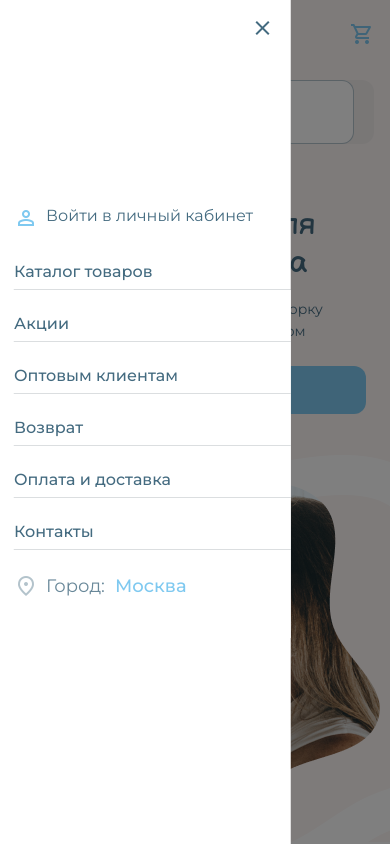
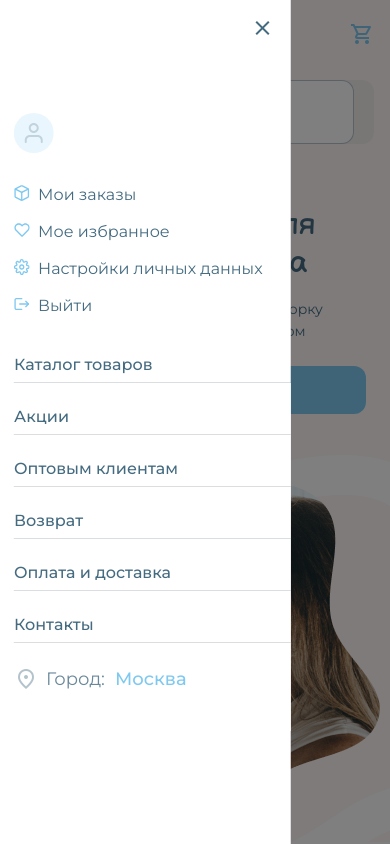
Before and after one commit to ketrin-net/ToddlerShop, a React (Create React App) app: page / in a window 390 px wide. Both pictures are taken after a click on the button "menu". Shown: the top 844 px of the page. Built offline with nearby package versions, Linux system fonts and the light colour scheme; no server answers.

Commit message:
add mobile account window

```diff
--- a/src/components/HeaderSelector/HeaderSelector.tsx
+++ b/src/components/HeaderSelector/HeaderSelector.tsx
@@ -2,9 +2,6 @@ import './HeaderSelector.scss';
 import { CommonHeader } from './components/CommonHeader/CommonHeader';
 import { MobileHeader } from './components/MobileHeader/MobileHeader';
 import { NavigationBar } from './components/CommonHeader/components/NavigationBar/NavigationBar';
-import { OrdersHeader } from './components/OrdersHeader/OrdersHeader';
-import { Path } from '../../enums';
-import { useLocation } from 'react-router';
 import { useMediaQuery } from '../../customHooks/useMediaQuery';
 import React from 'react';
 
--- a/src/components/HeaderSelector/components/MobileHeader/components/MobileModal/NavModalContent/NavModalContent.tsx
+++ b/src/components/HeaderSelector/components/MobileHeader/components/MobileModal/NavModalContent/NavModalContent.tsx
@@ -4,6 +4,8 @@ import { CitySelector } from '../../../../CitySelector/CitySelector';
 import { CloseModalButton } from '../CloseModalButton/CloseModalButton';
 import { NavigationBar } from '../../../../CommonHeader/components/NavigationBar/NavigationBar';
 import { styled } from 'styled-components';
+import { useMediaQuery } from '../../../../../../../customHooks/useMediaQuery';
+import AuthAccount from '../../../../../../ModalLoginAccount/components/AuthAccount/AuthAccount';
 import React from 'react';
 
 interface NavModalContentProps {
@@ -12,10 +14,12 @@ interface NavModalContentProps {
 }
 
 export const NavModalContent = ({ closeModal, openGoodsModal }: NavModalContentProps) => {
+  const matches = useMediaQuery('(max-width: 850px)');
+
   return (
     <ContentWrapper className="nav-modal-content">
       <CloseModalButton closeModal={closeModal} color={AppColor.Sea} />
-      <CabinetButton />
+      {matches ? <AuthAccount closeModal={closeModal} /> : <CabinetButton />}
       <StyledGoodsButton onClick={openGoodsModal}>Каталог товаров</StyledGoodsButton>
       <NavigationBar closeModal={closeModal} />
     </ContentWrapper>
@@ -29,6 +33,16 @@ const ContentWrapper = styled.div`
   height: 100vh;
   justify-content: center;
   position: relative;
+
+  .modal-login-account{
+    position: relative;
+    padding: 0px;
+    background-color: transparent;
+    width: 100%;
+    height: auto;
+    box-shadow: none;
+    margin-bottom: 32px;
+  }
 `;
 
 const StyledGoodsButton = styled.button`
--- a/src/components/ModalLoginAccount/ModalLoginAccount.scss
+++ b/src/components/ModalLoginAccount/ModalLoginAccount.scss
@@ -50,30 +50,24 @@
     align-self: center;
     font-size: 14px;
   }
+}
 
-  .user-info {
-    display: grid;
-    grid-template-columns: auto 1fr;
-    grid-template-rows: repeat(2, 1fr);
-    gap: 4px 16px;
-    margin-bottom: 16px;
+@media (max-width: 850px) {
+  .modal-login-account {
+    top: 0px;
+    right: 0px;
+    width: 100vw;
+    height: 100vh;
+    justify-content: center;
+    gap: 16px;
+    border-radius: 0px;
 
-    img {
-      grid-row: span 2;
-      width: 40px;
-      height: 40px;
+    nav {
+      gap: 18px;
+    }
+
+    .icon-close {
+      display: none;
     }
   }
-
-  nav {
-    display: flex;
-    flex-direction: column;
-    gap: 26px;
-  }
-
-  .icon-close {
-    position: absolute;
-    top: 31px;
-    right: 24px;
-  }
 }
--- a/src/components/ModalLoginAccount/ModalLoginAccount.tsx
+++ b/src/components/ModalLoginAccount/ModalLoginAccount.tsx
@@ -7,16 +7,13 @@ import { UserLogIn } from '../../models/userLogin';
 import { closeLoginModal } from '../../store/reducers/loginModalSlice';
 import { loginAuth, logout, selectAllAuthState } from '../../store/reducers/authSlice';
 import { useDispatch, useSelector } from 'react-redux';
-import NavLinkAccount from './components/NavLinkAccount/NavLinkAccount';
+import { useMediaQuery } from '../../customHooks/useMediaQuery';
+import AuthAccount from './components/AuthAccount/AuthAccount';
 import React from 'react';
-import boxOrdersIcon from './assets/boxOrdersIcon.svg';
-import heartFavouritesIcon from './assets/heartFavouritesIcon.svg';
 import iconClose from './assets/iconX.svg';
-import logoutIcon from './assets/logoutIcon.svg';
-import photoAccountIcon from './assets/photoAccountIcon.svg';
-import settingsIcon from './assets/settingsIcon.svg';
 
 const ModalLoginAccount = () => {
+  const matches = useMediaQuery('(max-width: 850px)');
   const dispatch = useDispatch<AppDispatch>();
   const authUser = useSelector(selectAllAuthState);
 
@@ -31,9 +28,10 @@ const ModalLoginAccount = () => {
   };
 
   return (
-    <div className="modal-login-account">
+    <>
       {!authUser.isAuth ? (
         <>
+          <div className="modal-login-account">
             <div className="registration">
               <Link to={Path.RegistrationPage}>Регистрация</Link>
               <button onClick={() => dispatch(closeLoginModal())}>
@@ -62,29 +60,12 @@ const ModalLoginAccount = () => {
                 </Link>
               </div>
             </form>
+          </div>
         </>
       ) : (
-        <>
-          <button className="icon-close" onClick={() => dispatch(closeLoginModal())}>
-            <img src={iconClose} alt="iconClose" />
-          </button>
-          <div className="user-info">
-            <img src={photoAccountIcon} alt="" />
-            <span className="name">{authUser.user?.name}</span>
-            <span className="email">{authUser.user?.email}</span>
-          </div>
-          <nav>
-            <NavLinkAccount icon={boxOrdersIcon} name={'Мои заказы'} linkTo={Path.OrdersPage} />
-            <NavLinkAccount icon={heartFavouritesIcon} name={'Мое избранное'} linkTo={Path.FavoritesPage} />
-            <NavLinkAccount icon={settingsIcon} name={'Настройки личных данных'} linkTo={Path.PersonalDataPage} />
-            <button className="navlink-account" onClick={() => dispatch(logout())}>
-              <img src={logoutIcon} alt="icon" />
-              Выйти
-            </button>
-          </nav>
+        <>{matches ? <></> : <AuthAccount />}</>
+      )}
     </>
-      )}
-    </div>
   );
 };
 
--- /dev/null
+++ b/src/components/ModalLoginAccount/components/AuthAccount/AuthAccount.scss
@@ -0,0 +1,42 @@
+@import '../../../../variables';
+
+.modal-login-account {
+
+  .icon-close {
+      position: absolute;
+      top: 31px;
+      right: 24px;
+    }
+
+    nav {
+      display: flex;
+      flex-direction: column;
+      gap: 26px;
+    }
+
+    .user-info {
+      display: grid;
+      grid-template-columns: auto 1fr;
+      grid-template-rows: repeat(2, 1fr);
+      gap: 4px 16px;
+      margin-bottom: 16px;
+
+      img {
+        grid-row: span 2;
+        width: 40px;
+        height: 40px;
+      }
+    }
+}
+
+@media (max-width: 850px) {
+  .modal-login-account {
+    nav {
+      gap: 18px;
+    }
+
+    .icon-close {
+      display: none;
+    }
+  }
+}
--- /dev/null
+++ b/src/components/ModalLoginAccount/components/AuthAccount/AuthAccount.tsx
@@ -0,0 +1,47 @@
+import './AuthAccount.scss';
+import { AppDispatch } from '../../../../store/store';
+import { Path } from '../../../../enums/Path';
+import { closeLoginModal } from '../../../../store/reducers/loginModalSlice';
+import { logout, selectAllAuthState } from '../../../../store/reducers/authSlice';
+import { useDispatch, useSelector } from 'react-redux';
+import NavLinkAccount from '../NavLinkAccount/NavLinkAccount';
+import React from 'react';
+import boxOrdersIcon from '../../assets/boxOrdersIcon.svg';
+import heartFavouritesIcon from '../../assets/heartFavouritesIcon.svg';
+import iconClose from '../../assets/iconX.svg';
+import logoutIcon from '../../assets/logoutIcon.svg';
+import photoAccountIcon from '../../assets/photoAccountIcon.svg';
+import settingsIcon from '../../assets/settingsIcon.svg';
+
+interface AuthAccountProps {
+  closeModal?: () => void;
+}
+
+const AuthAccount = ({ closeModal }: AuthAccountProps) => {
+  const dispatch = useDispatch<AppDispatch>();
+  const authUser = useSelector(selectAllAuthState);
+
+  return (
+    <div className="modal-login-account">
+      <button className="icon-close" onClick={() => dispatch(closeLoginModal())}>
+        <img src={iconClose} alt="iconClose" />
+      </button>
+      <div className="user-info">
+        <img src={photoAccountIcon} alt="" />
+        <span className="name">{authUser.user?.name}</span>
+        <span className="email">{authUser.user?.email}</span>
+      </div>
+      <nav>
+        <NavLinkAccount icon={boxOrdersIcon} name={'Мои заказы'} linkTo={Path.OrdersPage} closeModal={closeModal} />
+        <NavLinkAccount icon={heartFavouritesIcon} name={'Мое избранное'} linkTo={Path.FavoritesPage} closeModal={closeModal} />
+        <NavLinkAccount icon={settingsIcon} name={'Настройки личных данных'} linkTo={Path.PersonalDataPage} closeModal={closeModal} />
+        <button className="navlink-account" onClick={() => dispatch(logout())}>
+          <img src={logoutIcon} alt="icon" />
+          Выйти
+        </button>
+      </nav>
+    </div>
+  );
+};
+
+export default AuthAccount;
--- a/src/components/ModalLoginAccount/components/NavLinkAccount/NavLinkAccount.scss
+++ b/src/components/ModalLoginAccount/components/NavLinkAccount/NavLinkAccount.scss
@@ -5,4 +5,21 @@
   gap: 16px;
   font-weight: 400;
   color: $color-sea;
+
+  img{
+    width: 24px;
+    height: 24px;
+  }
 }
+
+@media (max-width: 850px) {
+  .navlink-account {
+    gap: 8px;
+    font-size: 16px;
+
+    img {
+      width: 16px;
+      height: 16px;
+    }
+  }
+}
--- a/src/components/ModalLoginAccount/components/NavLinkAccount/NavLinkAccount.tsx
+++ b/src/components/ModalLoginAccount/components/NavLinkAccount/NavLinkAccount.tsx
@@ -6,13 +6,20 @@ interface NavLinkAccountProps {
   icon: string;
   name: string;
   linkTo: string;
+  closeModal?: () => void;
 }
 
-const NavLinkAccount = (props: NavLinkAccountProps) => {
+const NavLinkAccount = ({ icon, name, linkTo, closeModal }: NavLinkAccountProps) => {
+  const handleOnClick = () => {
+    if (closeModal) {
+      closeModal();
+    }
+  };
+
   return (
-    <NavLink to={props.linkTo} className="navlink-account">
-      <img src={props.icon} alt="icon" />
-      {props.name}
+    <NavLink to={linkTo} className="navlink-account" onClick={handleOnClick}>
+      <img src={icon} alt="icon" />
+      {name}
     </NavLink>
   );
 };
```
Lines whose indentation alone changed are shown as unchanged.
